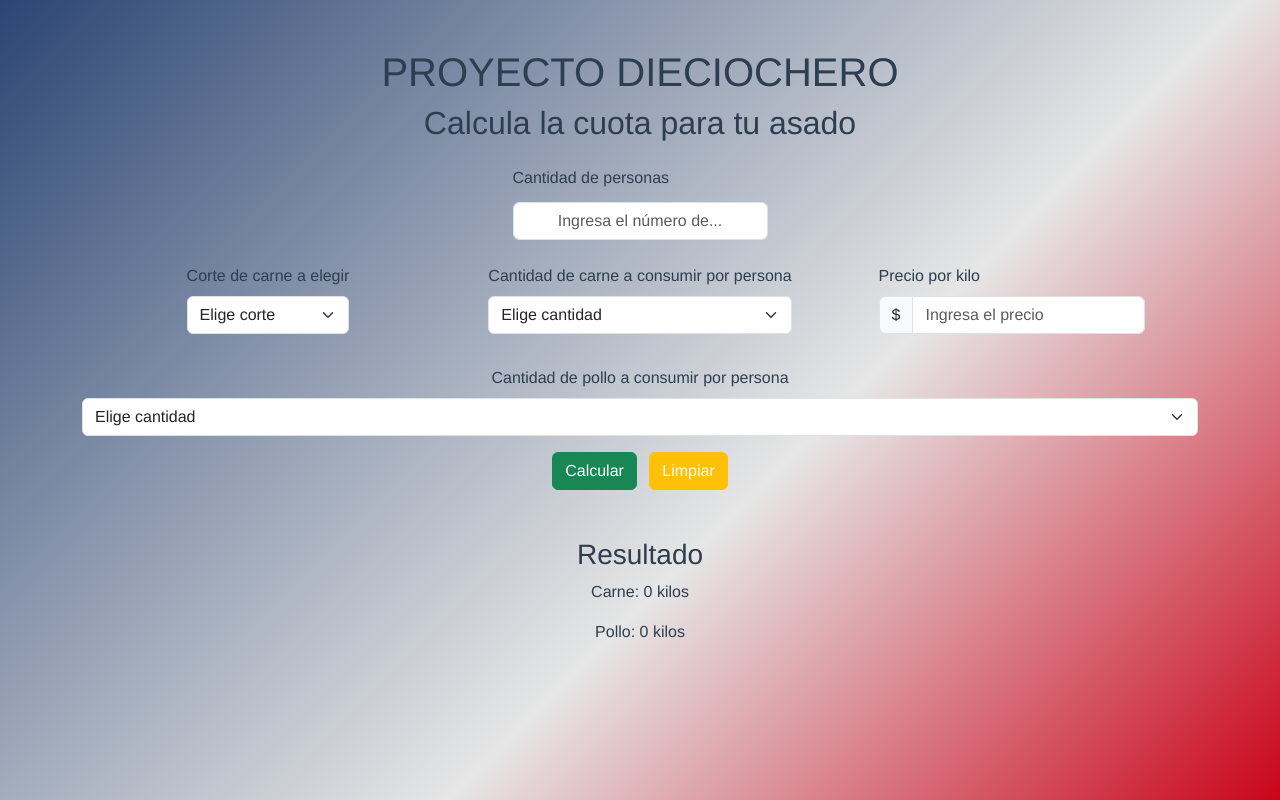
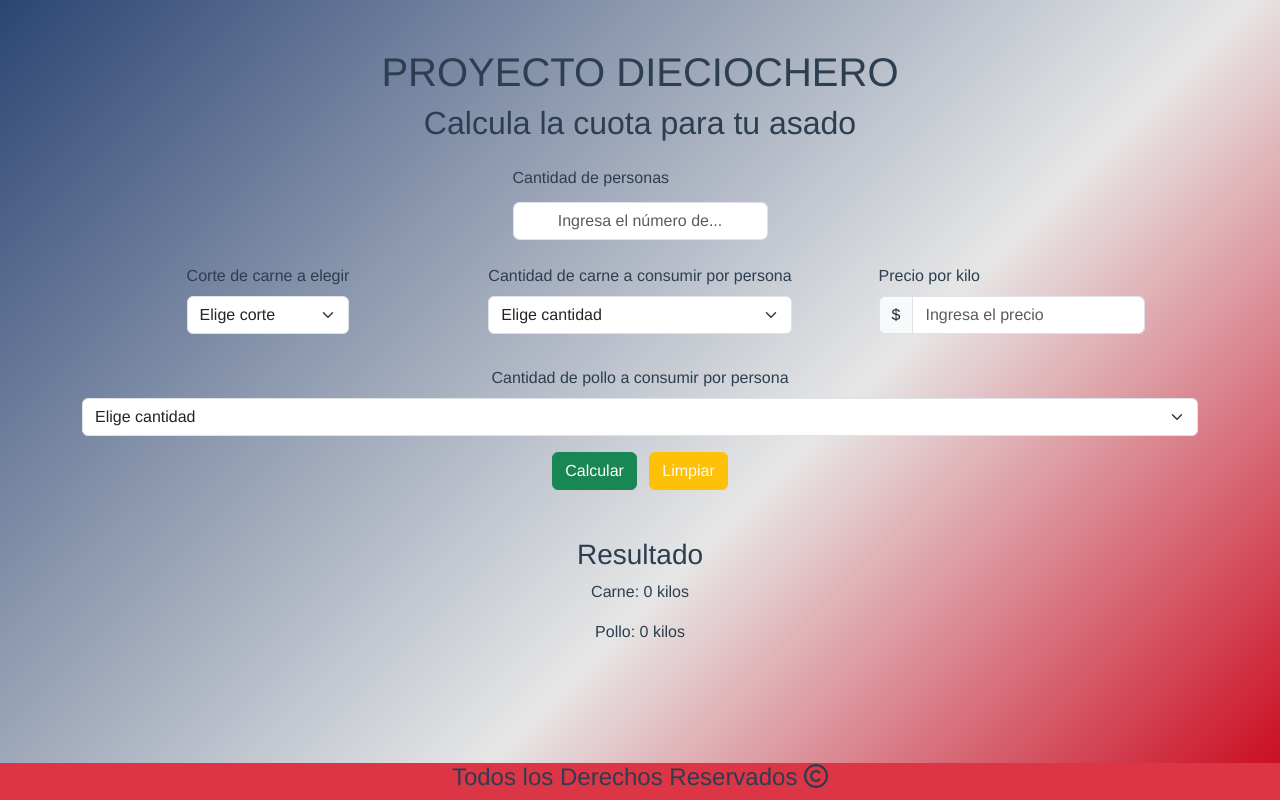
Before and after one commit to Klaulara/Proyecto-tikitikiti, a Vue app: page / in a window 1280 px wide. Built offline with nearby package versions, Linux system fonts and the light colour scheme.

Commit message:
se agregó un footer y font-awesome

```diff
--- a/public/index.html
+++ b/public/index.html
@@ -6,6 +6,10 @@
     <meta name="viewport" content="width=device-width,initial-scale=1.0">
     <link rel="icon" href="<%= BASE_URL %>favicon.ico">
     <link href="https://cdn.jsdelivr.net/npm/bootstrap@5.3.1/dist/css/bootstrap.min.css" rel="stylesheet" integrity="sha384-4bw+/aepP/YC94hEpVNVgiZdgIC5+VKNBQNGCHeKRQN+PtmoHDEXuppvnDJzQIu9" crossorigin="anonymous">
+    <link
+      rel="stylesheet"
+      href="https://cdnjs.cloudflare.com/ajax/libs/font-awesome/6.4.0/css/all.min.css"
+    />
     <title><%= htmlWebpackPlugin.options.title %></title>
   </head>
   <body>
--- /dev/null
+++ b/src/components/FooterComponent.vue
@@ -0,0 +1,19 @@
+<template>
+    <div>
+      <footer class="footer fixed-bottom bg-danger">
+        <div class="container">
+          <h4>
+            Todos los Derechos Reservados <i class="fa-regular fa-copyright"></i>
+          </h4>
+        </div>
+      </footer>
+    </div>
+  </template>
+
+  <script>
+  export default {
+    name: "FooterComponent",
+  };
+  </script>
+
+  <style scoped></style>
--- a/src/router/index.js
+++ b/src/router/index.js
@@ -7,14 +7,14 @@ const routes = [
     name: 'home',
     component: HomeView
   },
-  {
+  /*{
     path: '/about',
     name: 'about',
     // route level code-splitting
     // this generates a separate chunk (about.[hash].js) for this route
     // which is lazy-loaded when the route is visited.
-    component: () => import(/* webpackChunkName: "about" */ '../views/AboutView.vue')
-  }
+    component: () => import(/* webpackChunkName: "about"  '../views/AboutView.vue')
+  }*/
 ]
 
 const router = createRouter({
--- a/src/views/HomeView.vue
+++ b/src/views/HomeView.vue
@@ -88,9 +88,11 @@
       <p>Pollo: {{ totalPollo }} kilos</p>
     </div>
   </div>
+  <FooterComponent />
 </template>
 
 <script>
+import FooterComponent from "@/components/FooterComponent.vue"
 export default {
   name: "HomeView",
   data() {
@@ -106,7 +108,7 @@ export default {
       valorCuota: 0,
     };
   },
-  components: {},
+  components: {FooterComponent},
   methods: {
     onSubmit() {
       if(this.cantidadCarne === "Elige cantidad" || this.cantidadPollo === "Elige cantidad" || this.cantidadPersonas === 0){
```
